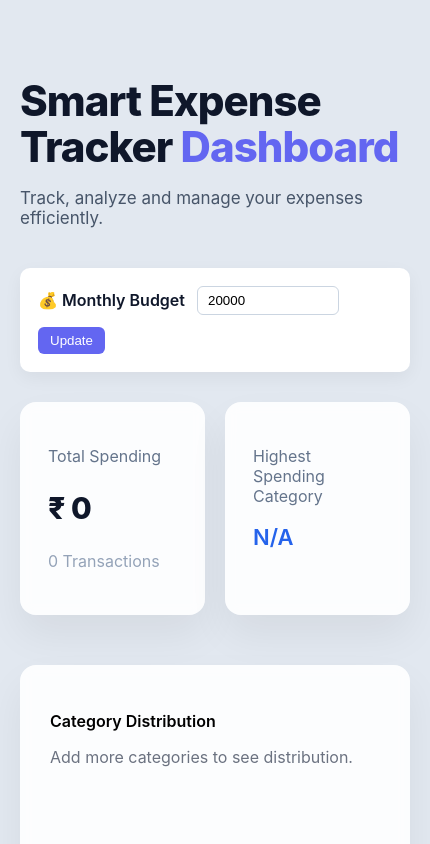
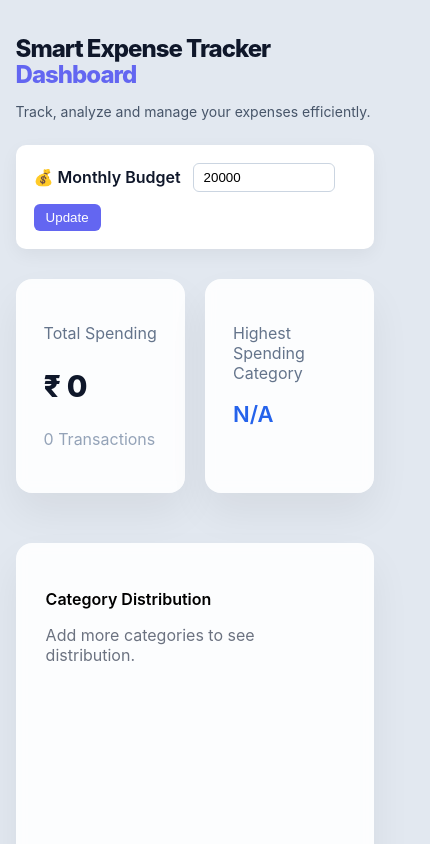
Before and after one commit to piyushsaini6542-dotcom/smart-expense-analytics-dashboard, a React app in the folder frontend/: page / in a window 390 px wide. Shown: the top 844 px of the page, 430 px wide, since content can reach past the window. Built offline with nearby package versions, Linux system fonts and the light colour scheme; the HTML template or start-up script is replaced by a standard one.

Commit message:
Fixed mobile view

```diff
--- a/frontend/src/App.jsx
+++ b/frontend/src/App.jsx
@@ -83,16 +83,17 @@ function App() {
         width: "100%",
         display: "flex",
         justifyContent: "center",
-        padding: "50px 20px",
+        padding: "clamp(20px, 5vw, 50px) clamp(12px, 4vw, 20px)", // ✅ responsive padding
+        boxSizing: "border-box",
       }}
     >
       <div style={{ width: "100%", maxWidth: "1100px" }}>
 
         {/* Header */}
-        <div style={{ marginBottom: "40px" }}>
+        <div style={{ marginBottom: "clamp(20px, 5vw, 40px)" }}>
           <h1
             style={{
-              fontSize: "42px",
+              fontSize: "clamp(24px, 6vw, 42px)",   // ✅ responsive font
               fontWeight: "800",
               letterSpacing: "-1px",
               color: "#0f172a",
@@ -101,14 +102,12 @@ function App() {
             }}
           >
             Smart Expense Tracker{" "}
-            <span style={{ color: "#6366f1" }}>
-              Dashboard
-            </span>
+            <span style={{ color: "#6366f1" }}>Dashboard</span>
           </h1>
 
           <p
             style={{
-              fontSize: "17px",
+              fontSize: "clamp(14px, 3vw, 17px)",   // ✅ responsive font
               color: "#475569",
             }}
           >
@@ -126,6 +125,8 @@ function App() {
             borderRadius: "10px",
             boxShadow: "0 6px 18px rgba(0,0,0,0.05)",
             maxWidth: "420px",
+            boxSizing: "border-box",   // ✅ fix
+            width: "100%",
           }}
         >
           <div
@@ -136,21 +137,14 @@ function App() {
               gap: "12px",
             }}
           >
-            <span
-              style={{
-                fontWeight: "600",
-                color: "#0f172a",
-              }}
-            >
+            <span style={{ fontWeight: "600", color: "#0f172a" }}>
               💰 Monthly Budget
             </span>
 
             <input
               type="number"
               value={budgetInput}
-              onChange={(e) =>
-                setBudgetInput(e.target.value)
-              }
+              onChange={(e) => setBudgetInput(e.target.value)}
               style={{
                 padding: "6px 10px",
                 borderRadius: "6px",
@@ -175,7 +169,6 @@ function App() {
             </button>
           </div>
 
-          {/* Budget Confirmation Message */}
           {budgetMessage && (
             <p
               style={{
@@ -201,12 +194,11 @@ function App() {
           monthlyBudget={monthlyBudget}
         />
 
-        {/* Charts */}
+        {/* Charts — FIXED for mobile */}
         <div
           style={{
             display: "grid",
-            gridTemplateColumns:
-              "repeat(auto-fit, minmax(350px, 1fr))",
+            gridTemplateColumns: "repeat(auto-fit, minmax(280px, 1fr))",  // ✅ 280px instead of 350px
             gap: "25px",
             marginBottom: "60px",
           }}
@@ -230,8 +222,7 @@ function App() {
               color: "#fff",
               fontWeight: "600",
               cursor: "pointer",
-              boxShadow:
-                "0 6px 15px rgba(99, 102, 241, 0.3)",
+              boxShadow: "0 6px 15px rgba(99, 102, 241, 0.3)",
             }}
           >
             {showForm ? "Close Form" : "+ Add Expense"}
@@ -255,9 +246,7 @@ function App() {
         <div style={{ marginBottom: "20px" }}>
           <select
             value={selectedMonth}
-            onChange={(e) =>
-              setSelectedMonth(e.target.value)
-            }
+            onChange={(e) => setSelectedMonth(e.target.value)}
             style={{
               padding: "8px 12px",
               borderRadius: "6px",
--- a/frontend/src/components/AnalyticsDashboard.jsx
+++ b/frontend/src/components/AnalyticsDashboard.jsx
@@ -3,18 +3,18 @@ import axios from "axios";
 
 function AnalyticsDashboard({ expenses, monthlyBudget }) {
   const [analytics, setAnalytics] = useState(null);
-  const API_URL = "http://localhost:8000";
-
-
+  const API_URL = "https://smart-expense-analytics-dashboard.onrender.com";
 
   const cardStyle = {
     background: "rgba(255,255,255,0.9)",
     backdropFilter: "blur(6px)",
     borderRadius: "16px",
-    padding: "30px",
+    padding: "clamp(14px, 4vw, 30px)",   // ✅ responsive padding
     boxShadow: "0 20px 40px rgba(0,0,0,0.06)",
     transition: "all 0.25s ease",
     marginBottom: "30px",
+    boxSizing: "border-box",              // ✅ prevents overflow
+    width: "100%",                        // ✅ ensures full width
   };
 
   // =========================
@@ -22,11 +22,7 @@ function AnalyticsDashboard({ expenses, monthlyBudget }) {
   // =========================
 
   const totalSpent = expenses.reduce((sum, e) => sum + e.amount, 0);
-
-  const percentageUsed = monthlyBudget
-    ? (totalSpent / monthlyBudget) * 100
-    : 0;
-
+  const percentageUsed = monthlyBudget ? (totalSpent / monthlyBudget) * 100 : 0;
   const remaining = monthlyBudget - totalSpent;
 
   // =========================
@@ -34,17 +30,14 @@ function AnalyticsDashboard({ expenses, monthlyBudget }) {
   // =========================
 
   const categoryTotals = {};
-
   expenses.forEach((e) => {
-    categoryTotals[e.category] =
-      (categoryTotals[e.category] || 0) + e.amount;
+    categoryTotals[e.category] = (categoryTotals[e.category] || 0) + e.amount;
   });
 
   const highestCategory = Object.entries(categoryTotals).sort(
     (a, b) => b[1] - a[1]
   )[0];
 
-  // Top 3 categories
   const topCategories = Object.entries(categoryTotals)
     .sort((a, b) => b[1] - a[1])
     .slice(0, 3);
@@ -54,11 +47,7 @@ function AnalyticsDashboard({ expenses, monthlyBudget }) {
   // =========================
 
   const uniqueDays = new Set(expenses.map((e) => e.date)).size;
-
-  const avgDaily =
-    uniqueDays > 0
-      ? (totalSpent / uniqueDays).toFixed(2)
-      : 0;
+  const avgDaily = uniqueDays > 0 ? (totalSpent / uniqueDays).toFixed(2) : 0;
 
   // =========================
   // Month Comparison
@@ -72,23 +61,13 @@ function AnalyticsDashboard({ expenses, monthlyBudget }) {
 
   expenses.forEach((e) => {
     const month = new Date(e.date).getMonth();
-
-    if (month === currentMonth) {
-      currentMonthTotal += e.amount;
-    }
-
-    if (month === previousMonth) {
-      previousMonthTotal += e.amount;
-    }
+    if (month === currentMonth) currentMonthTotal += e.amount;
+    if (month === previousMonth) previousMonthTotal += e.amount;
   });
 
   let monthChange = 0;
-
   if (previousMonthTotal > 0) {
-    monthChange =
-      ((currentMonthTotal - previousMonthTotal) /
-        previousMonthTotal) *
-      100;
+    monthChange = ((currentMonthTotal - previousMonthTotal) / previousMonthTotal) * 100;
   }
 
   // =========================
@@ -96,16 +75,12 @@ function AnalyticsDashboard({ expenses, monthlyBudget }) {
   // =========================
 
   let recommendation = "";
-
   if (percentageUsed > 90) {
-    recommendation =
-      "You are close to exceeding your monthly budget.";
+    recommendation = "You are close to exceeding your monthly budget.";
   } else if (percentageUsed > 75) {
-    recommendation =
-      "You have used more than 75% of your budget.";
+    recommendation = "You have used more than 75% of your budget.";
   } else {
-    recommendation =
-      "Your spending is within healthy limits.";
+    recommendation = "Your spending is within healthy limits.";
   }
 
   // =========================
@@ -131,7 +106,7 @@ function AnalyticsDashboard({ expenses, monthlyBudget }) {
     <div style={cardStyle}>
       <h2
         style={{
-          fontSize: "24px",
+          fontSize: "clamp(18px, 4vw, 24px)",   // ✅ responsive font
           fontWeight: "700",
           color: "#0f172a",
           marginBottom: "20px",
@@ -140,12 +115,12 @@ function AnalyticsDashboard({ expenses, monthlyBudget }) {
         Analytics Overview
       </h2>
 
-      {/* Metric Cards */}
+      {/* Metric Cards — FIXED for mobile */}
       <div
         style={{
           display: "grid",
-          gridTemplateColumns: "repeat(auto-fit, minmax(180px,1fr))",
-          gap: "16px",
+          gridTemplateColumns: "repeat(2, 1fr)",   // ✅ always 2 columns on all screens
+          gap: "12px",
           marginBottom: "20px",
         }}
       >
@@ -153,17 +128,14 @@ function AnalyticsDashboard({ expenses, monthlyBudget }) {
           title="Weekend Spending"
           value={`₹${analytics.weekend_total}`}
         />
-
         <MetricCard
           title="Weekday Spending"
           value={`₹${analytics.weekday_total}`}
         />
-
         <MetricCard
           title="Highest Category"
           value={highestCategory?.[0] || "N/A"}
         />
-
         <MetricCard
           title="Avg Daily Spend"
           value={`₹${avgDaily}`}
@@ -172,15 +144,9 @@ function AnalyticsDashboard({ expenses, monthlyBudget }) {
 
       {/* Top Categories */}
       <div style={{ marginBottom: "20px" }}>
-        <h4
-          style={{
-            fontWeight: "600",
-            marginBottom: "8px",
-          }}
-        >
+        <h4 style={{ fontWeight: "600", marginBottom: "8px" }}>
           Top Spending Categories
         </h4>
-
         {topCategories.map(([category, amount], index) => (
           <p key={category}>
             {index + 1}️⃣ {category} — ₹{amount}
@@ -197,15 +163,12 @@ function AnalyticsDashboard({ expenses, monthlyBudget }) {
           color: monthChange > 0 ? "#b91c1c" : "#166534",
           fontWeight: "500",
           marginBottom: "20px",
+          fontSize: "clamp(12px, 3vw, 14px)",   // ✅ responsive font
         }}
       >
         {monthChange > 0
-          ? `Spending increased by ${monthChange.toFixed(
-              1
-            )}% compared to last month`
-          : `Spending decreased by ${Math.abs(
-              monthChange
-            ).toFixed(1)}% compared to last month`}
+          ? `Spending increased by ${monthChange.toFixed(1)}% compared to last month`
+          : `Spending decreased by ${Math.abs(monthChange).toFixed(1)}% compared to last month`}
       </div>
 
       {/* Budget Progress Bar */}
@@ -223,17 +186,16 @@ function AnalyticsDashboard({ expenses, monthlyBudget }) {
               width: `${Math.min(percentageUsed, 100)}%`,
               height: "100%",
               background:
-              percentageUsed > 90
-              ? "#ef4444"
-              : percentageUsed > 70
-              ? "#f59e0b"
-              : "#22c55e",
+                percentageUsed > 90
+                  ? "#ef4444"
+                  : percentageUsed > 70
+                  ? "#f59e0b"
+                  : "#22c55e",
               transition: "0.3s ease",
             }}
           />
         </div>
-
-        <p style={{ marginTop: "8px", fontSize: "14px" }}>
+        <p style={{ marginTop: "8px", fontSize: "clamp(11px, 3vw, 14px)" }}>
           ₹{totalSpent} spent of ₹{monthlyBudget} budget
         </p>
       </div>
@@ -247,6 +209,7 @@ function AnalyticsDashboard({ expenses, monthlyBudget }) {
           borderRadius: "10px",
           color: "#0369a1",
           fontWeight: "500",
+          fontSize: "clamp(12px, 3vw, 14px)",
         }}
       >
         {recommendation}
@@ -262,6 +225,7 @@ function AnalyticsDashboard({ expenses, monthlyBudget }) {
             borderRadius: "10px",
             color: "#b91c1c",
             fontWeight: "500",
+            fontSize: "clamp(12px, 3vw, 14px)",
           }}
         >
           Weekend spending is higher than weekdays ⚠
@@ -276,25 +240,27 @@ function MetricCard({ title, value }) {
     <div
       style={{
         background: "#f8fafc",
-        padding: "14px",
+        padding: "clamp(10px, 3vw, 14px)",   // ✅ responsive padding
         borderRadius: "10px",
+        boxSizing: "border-box",              // ✅ prevents overflow
+        minWidth: 0,                          // ✅ critical fix: allows grid children to shrink
       }}
     >
       <p
         style={{
-          fontSize: "12px",
+          fontSize: "clamp(10px, 2.5vw, 12px)",   // ✅ responsive font
           color: "#64748b",
           marginBottom: "4px",
         }}
       >
         {title}
       </p>
-
       <h3
         style={{
-          fontSize: "18px",
+          fontSize: "clamp(14px, 3.5vw, 18px)",   // ✅ responsive font
           fontWeight: "700",
           color: "#0f172a",
+          wordBreak: "break-word",                  // ✅ prevents text overflow
         }}
       >
         {value}
```
